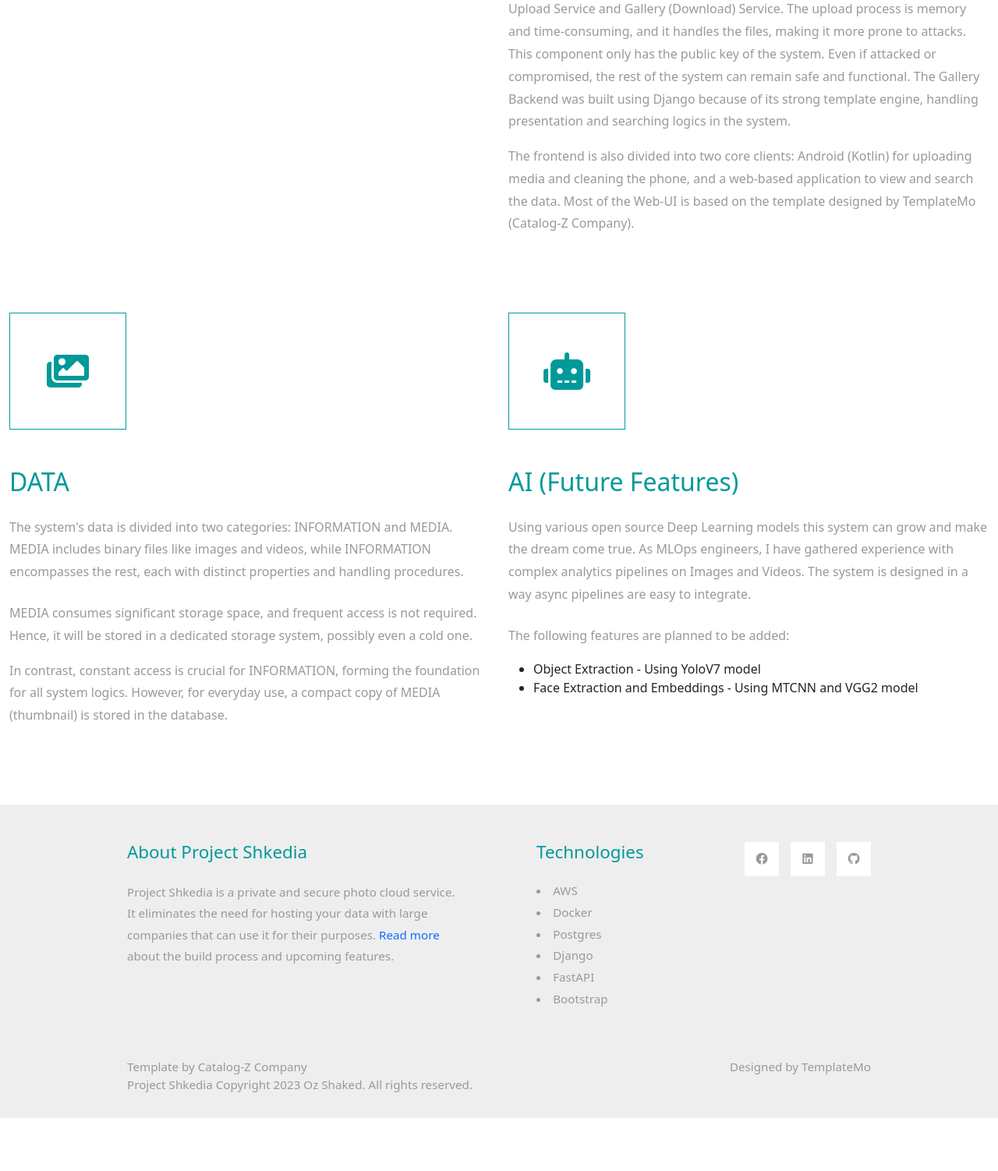
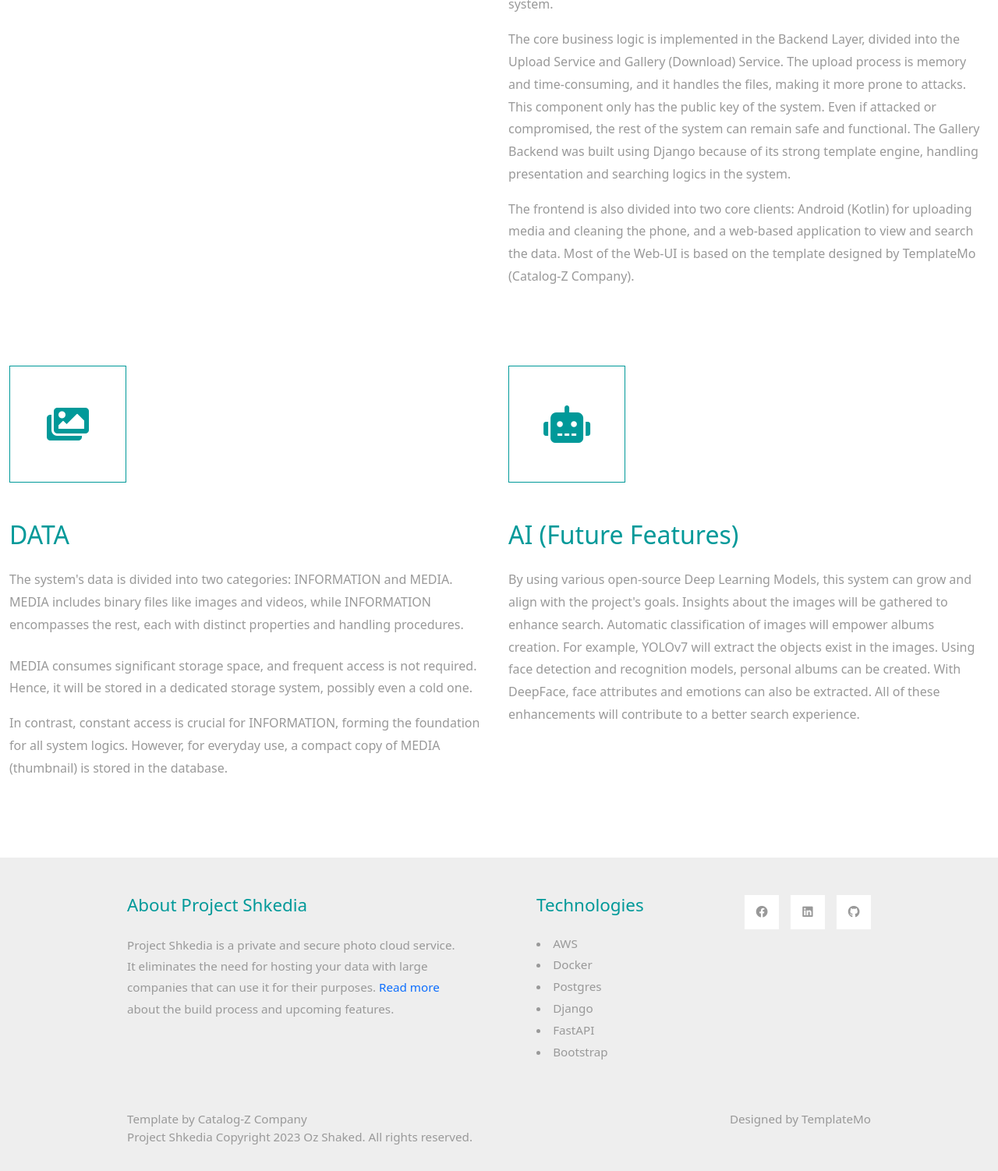
Before and after one commit to ozRnDs/shkedia-photo-gallary-backend, a Django app: page /about in a window 1280 px wide. Shown: the part 1219-2721 px from the top of the page at 78% size. Before the commit the page ends 2653 px from the top, so only its background shows below. Run offline with Django 4.2, Linux system fonts and the light colour scheme; some libraries are stand-ins or nearby versions.

Commit message:
refactor(abouts): Creating about the creator, Rephrase the about and trying to be moree clear

```diff
--- a/src/base/templates/base/about.html
+++ b/src/base/templates/base/about.html
@@ -4,12 +4,9 @@
   <div class="row mb-4">
     <h2 class="col-12 tm-text-primary">About Project Shkedia</h2>
   </div>
-  <div class="row tm-mb-74 tm-row-1640">
-    <div class="col-lg-5 col-md-6 col-12 mb-3">
-      <img src="{% static 'img/about.jpg' %}" alt="Image" class="img-fluid" />
-    </div>
-    <div class="col-lg-7 col-md-6 col-12">
-      <div class="tm-about-img-text">
+  <div class="row tm-mb-50">
+    <div class="col-md-6 col-12">
+      <div class="tm-about-2-col">
         <p class="mb-4">
           Every day, we accumulate massive amounts of MEDIA on our phones.
           Taking pictures and videos is easy, so we often try 10 times until we
@@ -17,21 +14,30 @@
           mixed up with spam from different apps. After all that, we need to
           save copies of the important MEDIA, a never-ending process of
           screening, copying, backing up, and more. At the end of the day, the
-          entire MEDIA usually sits in a hard drive that is rarely opened.
+          entire MEDIA usually sits on a hard drive that is rarely opened.
         </p>
         <p>
-          The idea of Project Shkedia was born in 2021 as a response to the
-          challenges outlined above. It aims to 'magically' alleviate the pain
-          associated with managing MEDIA on phones through the following
+          The idea of Project Shkedia was born as a response to the
+          challenges outlined above. It aims to enable effortless and secure management of our MEDIA through the following
           features: seamless uploading of MEDIA to the cloud, efficient cleaning
           of backed-up MEDIA from the phone, combining all family MEDIA,
-          screening for spam, and suggesting deletions. Additionally, it
-          organizes MEDIA into albums based on events and people and extract
+          screening for spam, and suggesting deletions. Additionally, it will
+          organize MEDIA into albums based on events and people and extract
           INFORMATION for our benefit.
         </p>
       </div>
     </div>
+    <div class="col-md-6 col-12">
+      <div class="tm-about-2-col">
+        <!-- <h2 class="tm-text-primary mb-4">Life of a Media</h2> -->
+        <p class="mb-4">
+          <object data="{% static 'img/Infograph - Image Life.svg' %}" class="img-fluid"
+            style="background-color: white"></object>
+        </p>
+      </div>
+    </div>
   </div>
+  {% comment %}
   <!-- <div class="row tm-mb-50">
     <div class="col-md-6 col-12">
       <div class="tm-about-2-col">
@@ -85,23 +91,21 @@
       </div>
     </div>
   </div> -->
-
+  {% endcomment %}
   <div class="row tm-mb-50">
     <div class="col-md-6 col-12">
       <div class="tm-about-2-col">
         <h2 class="tm-text-primary mb-4"></h2>
         <p class="mb-4">
-          <object
-            data="{% static 'img/Infograph - System Design.svg' %}"
-            class="img-fluid"
-            style="background-color: white"
-          ></object>
+          <object data="{% static 'img/Infograph - System Design.svg' %}" class="img-fluid"
+            style="background-color: white"></object>
         </p>
       </div>
     </div>
     <div class="col-md-6 col-12">
       <div class="tm-about-2-col">
         <h2 class="tm-text-primary mb-4">Behind The Scenes</h2>
+        {% comment %}
         <!-- <p class="mb-4">
           The System is built for cloud environment and horizontal scaling in
           mind. Each component is built as a self sustained container. The
@@ -133,7 +137,7 @@
           to view and search the data. Most of the Web-UI is based on the
           template designed by TemplateMo (Catalog-Z Company).
         </p> -->
-
+        {% endcomment %}
         <p class="mb-4">
           The system is built for a cloud environment with horizontal scaling in
           mind. Each component is designed as a self-sustained container, and
@@ -162,13 +166,8 @@
           for uploading media and cleaning the phone, and a web-based
           application to view and search the data. Most of the Web-UI is based
           on the template designed by
-          <a
-            href="https://templatemo.com"
-            class="tm-text-gray"
-            rel="sponsored"
-            target="_parent"
-            >TemplateMo (Catalog-Z Company)</a
-          >.
+          <a href="https://templatemo.com" class="tm-text-gray" rel="sponsored" target="_parent">TemplateMo (Catalog-Z
+            Company)</a>.
         </p>
       </div>
     </div>
@@ -181,6 +180,7 @@
           <i class="fas fa-images fa-3x tm-text-primary"></i>
         </div>
         <h2 class="tm-text-primary mb-4">DATA</h2>
+        {% comment %}
         <!-- <p class="mb-4">
           The data of the system is separated to INFORMATION and MEDIA. The
           MEDIA are the images and videos binary files, The INFORMATION is the
@@ -196,6 +196,7 @@
           is based on it. However, We keep small copy of the MEDIA (thumbnail)
           in the DB for the everyday usage.
         </p> -->
+        {% endcomment %}
         <p class="mb-4">
           The system's data is divided into two categories: INFORMATION and
           MEDIA. MEDIA includes binary files like images and videos, while
@@ -214,6 +215,7 @@
         </p>
       </div>
     </div>
+    {% comment %}
     <!-- <div class="col-md-4 col-12">
       <div class="tm-about-3-col">
         <div class="tm-about-icon-container mb-5">
@@ -226,6 +228,7 @@
         </div>
       </div>
     </div> -->
+    {% endcomment %}
     <div class="col-md-6 col-12">
       <div class="tm-about-2-col">
         <div class="tm-about-icon-container mb-5">
@@ -233,17 +236,11 @@
         </div>
         <h2 class="tm-text-primary mb-4">AI (Future Features)</h2>
         <p class="mb-4">
-          Using various open source Deep Learning models this system can grow
-          and make the dream come true. As MLOps engineers, I have gathered
-          experience with complex analytics pipelines on Images and Videos. The
-          system is designed in a way async pipelines are easy to integrate.
-        </p>
-        <p>The following features are planned to be added:
-        <ul>
-            <li>Object Extraction - Using YoloV7 model</li>
-            <li>Face Extraction and Embeddings - Using MTCNN and VGG2 model</li>
-
-        </ul>
+          By using various open-source Deep Learning Models, this system can grow and align with the project's goals. Insights
+          about the images will be gathered to enhance search. Automatic classification of images will empower albums
+          creation. For example, YOLOv7 will extract the objects exist in the images. Using face detection and
+          recognition models, personal albums can be created. With DeepFace, face attributes and emotions can also be
+          extracted. All of these enhancements will contribute to a better search experience.
         </p>
       </div>
     </div>
--- a/src/base/urls.py
+++ b/src/base/urls.py
@@ -5,7 +5,7 @@ urlpatterns = [
     path('', views.home, name="home"),
 
     path('about', views.about, name="about"),
-    path('about/media', views.about_media, name="about_media"),
+    path('about/media', views.about_creator, name="about_creator"),
     path('login/', views.login_page, name="login"),
     path('logout/', views.logout_page, name="logout"),
 
--- a/src/base/views.py
+++ b/src/base/views.py
@@ -117,5 +117,5 @@ def about(request):
     return render(request, 'base/about.html', {})
 
 @auth_service.is_authenticated()
-def about_media(request):
-    return render(request, 'base/about_media.html', {})
+def about_creator(request):
+    return render(request, 'base/about_creator.html', {})
--- a/src/templates/navbar.html
+++ b/src/templates/navbar.html
@@ -9,17 +9,20 @@
         </button>
         <div class="collapse navbar-collapse" id="navbarSupportedContent">
         <ul class="navbar-nav ml-auto mb-2 mb-lg-0">
+            {% comment %}
             <!-- <li class="nav-item">
                 <a class="nav-link nav-link-1 active" aria-current="page" href="/">Photos</a>
             </li> -->
+            <!-- <li class="nav-item">
+                <a class="nav-link nav-link-4" href="contact.html">Contact</a>
+            </li> -->
+            {% endcomment %}
             {% if request.user.id %}
             <li class="nav-item">
                 <a class="nav-link nav-link-1" aria-current="page" href="/">Photos</a>
             </li>
             {% endif %}
-            <!-- <li class="nav-item">
-                <a class="nav-link nav-link-4" href="contact.html">Contact</a>
-            </li> -->
+
             <li class="nav-item">
                 {% if request.user.id %}
                     <a class="nav-link nav-link-2" href="{% url 'logout' %}">Logout</a>
@@ -28,10 +31,10 @@
                 {% endif %}
             </li>
             <li class="nav-item">
-                <a class="nav-link nav-link-3" href="{% url 'about_media' %}">Media's Life</a>
+                <a class="nav-link nav-link-3" href="{% url 'about' %}">About</a>
             </li>
             <li class="nav-item">
-                <a class="nav-link nav-link-3" href="{% url 'about' %}">About</a>
+                <a class="nav-link nav-link-3" href="{% url 'about_creator' %}">Creator</a>
             </li>
         </ul>
         </div>
```
Also changed, not shown: src/base/templates/base/about_creator.html (added, +33 -0 lines), src/base/templates/base/about_media.html (deleted, +0 -62 lines).
